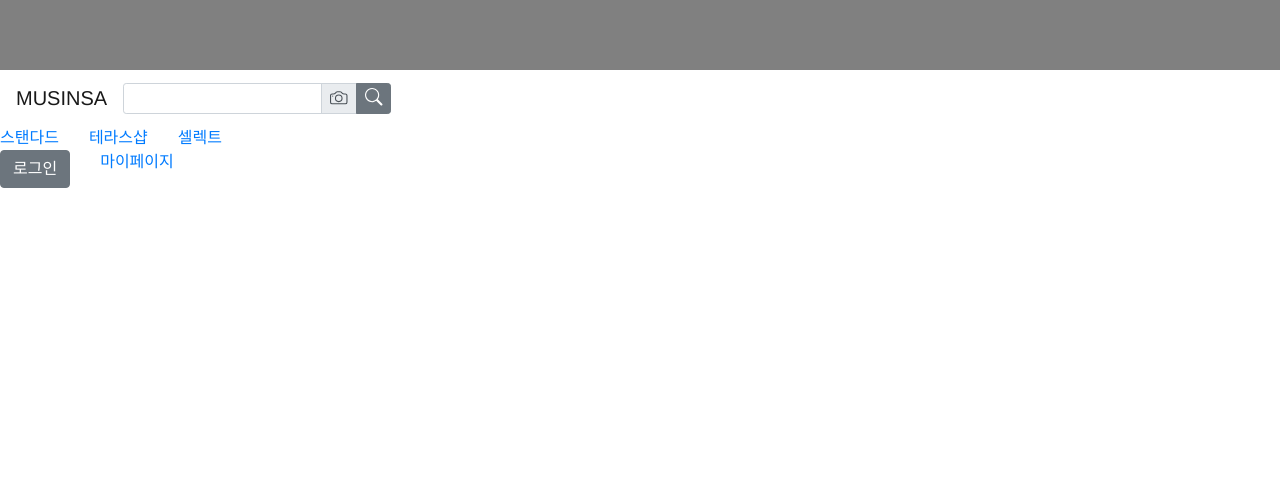
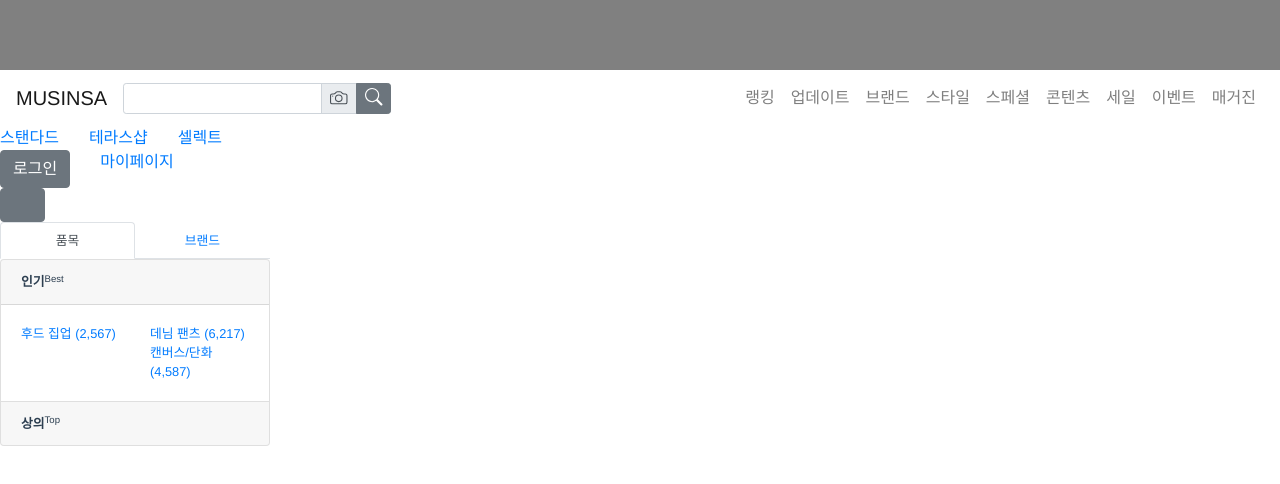
Before and after one commit to Vrisel/mss_a11y, a Nuxt app: page /category/1 in a window 1280 px wide. Shown: the top 484 px of the page. Built offline with nearby package versions, Linux system fonts and the light colour scheme.

Commit message:
사이드바 Accordion 구현

```diff
--- a/components/layouts/TheAside.vue
+++ b/components/layouts/TheAside.vue
@@ -1,9 +1,62 @@
 <template>
-  <aside></aside>
+  <aside>
+    <b-button v-b-toggle:sidebar type="button">
+      <span class="navbar-toggler-icon"></span>
+    </b-button>
+    <b-collapse id="sidebar" visible>
+      <b-tabs justified>
+        <b-tab title="품목">
+          <div class="accordion" role="tablist">
+            <TheAsideAccordion
+              v-for="category in categories"
+              :key="category.english"
+              v-bind="category"
+            />
+          </div>
+        </b-tab>
+
+        <b-tab title="브랜드"></b-tab>
+      </b-tabs>
+    </b-collapse>
+  </aside>
 </template>
 
 <script>
-export default {};
+import TheAsideAccordion from './TheAsideAccordion.vue';
+export default {
+  components: { TheAsideAccordion },
+  data() {
+    return {
+      categories: [
+        {
+          title: '인기',
+          english: 'Best',
+          items: [
+            { name: '후드 집업', category: '002022', count: 2567 },
+            { name: '데님 팬츠', category: '003002', count: 6217 },
+            { name: '캔버스/단화', category: '018002', count: 4587 },
+          ],
+        },
+        {
+          title: '상의',
+          english: 'Top',
+          items: [
+            { name: '반팔 티셔츠', category: '001001', count: 39377 },
+            { name: '긴팔 티셔츠', category: '001010', count: 9246 },
+          ],
+        },
+      ],
+    };
+  },
+};
 </script>
 
-<style></style>
+<style scoped>
+aside {
+  width: 270px;
+  float: left;
+}
+* {
+  font-size: 0.8rem;
+}
+</style>
--- /dev/null
+++ b/components/layouts/TheAsideAccordion.vue
@@ -0,0 +1,82 @@
+<template>
+  <b-card no-body>
+    <b-card-header v-b-toggle="english" header-tag="header" role="tab">
+      <strong>{{ title }}</strong>
+      <sup>{{ english }}</sup>
+    </b-card-header>
+    <b-collapse :id="english" accordion="category" visible role="tabpanel">
+      <b-card-body>
+        <b-link v-if="!isBest">
+          전체
+          <span class="total">({{ total.toLocaleString() }})</span>
+        </b-link>
+        <b-row>
+          <b-col cols="6">
+            <b-link
+              v-for="item of left"
+              :key="item.name"
+              :to="`/category/${item.category}`"
+            >
+              {{ item.name }}
+              <span class="count">({{ item.count.toLocaleString() }})</span>
+            </b-link>
+          </b-col>
+          <b-col cols="6" data-test="right">
+            <b-link
+              v-for="item of right"
+              :key="item.name"
+              :to="`/category/${item.category}`"
+            >
+              {{ item.name }}
+              <span class="count">({{ item.count.toLocaleString() }})</span>
+            </b-link>
+          </b-col>
+        </b-row>
+      </b-card-body>
+    </b-collapse>
+  </b-card>
+</template>
+
+<script>
+export default {
+  props: {
+    title: String,
+    english: String,
+    items: {
+      type: Array,
+      default() {
+        return [
+          /* { name: '후드 집업', category: '002022', count: 2567 },
+            { name: '데님 팬츠', category: '003002', count: 6217 }, */
+        ];
+      },
+    },
+  },
+  computed: {
+    isBest() {
+      return this.title === '인기' || this.english === 'Best';
+    },
+    total() {
+      if (this.isBest) {
+        return 0;
+      } else {
+        let sum = 0;
+        for (const item of this.items) {
+          sum += item.count;
+        }
+        return sum;
+      }
+    },
+    left() {
+      const length = this.items.length;
+      return this.items.slice(0, length / 2);
+    },
+    right() {
+      const length = this.items.length;
+      return this.items.slice(length / 2);
+    },
+  },
+};
+</script>
+
+<style></style>
--- a/layouts/default.vue
+++ b/layouts/default.vue
@@ -28,8 +28,5 @@
   -webkit-font-smoothing: antialiased;
   -moz-osx-font-smoothing: grayscale;
   color: #2c3e50;
-  min-height: 100vh;
-  display: grid;
-  grid-template-rows: auto 1fr auto;
 }
 </style>
```
